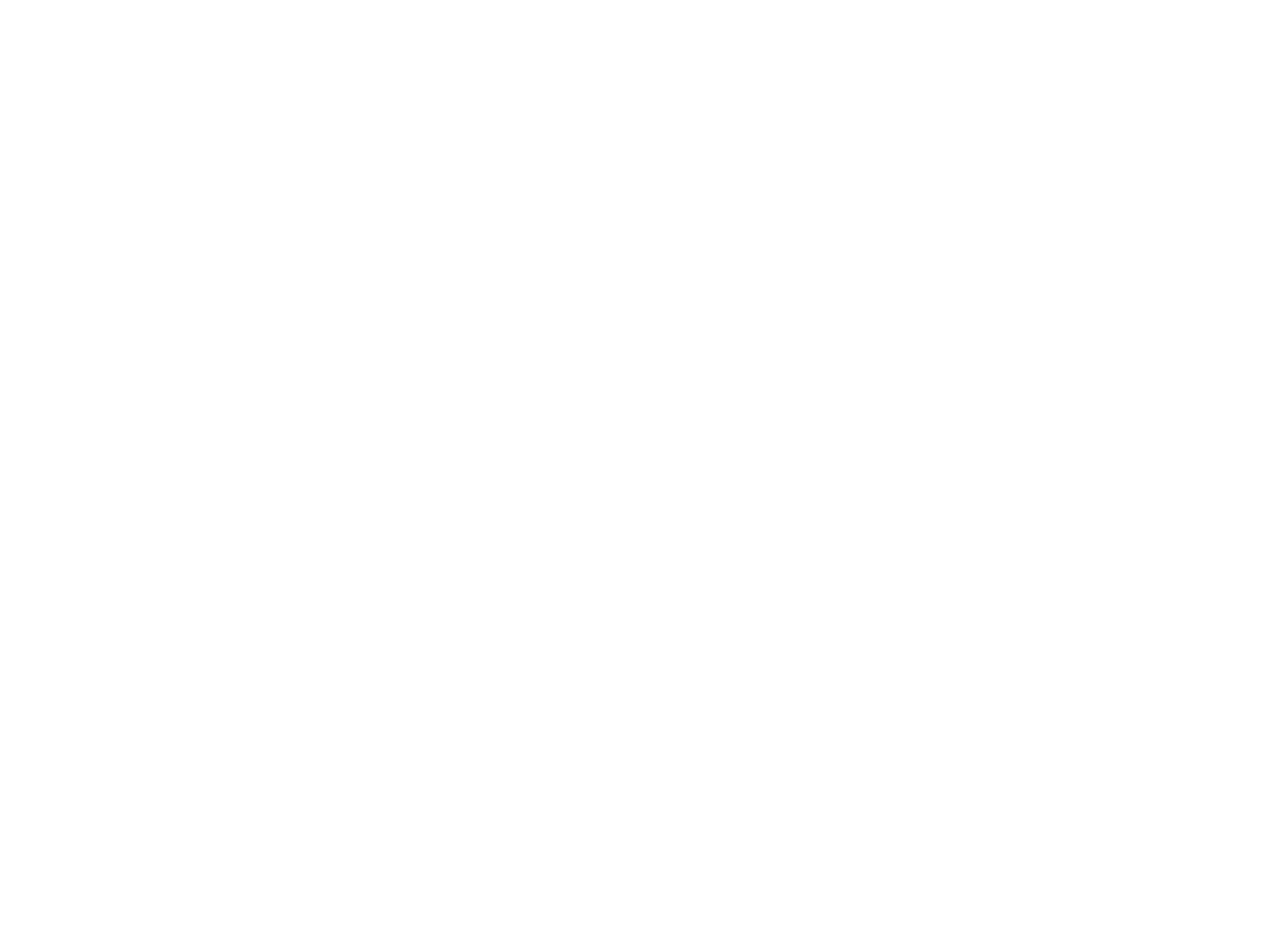
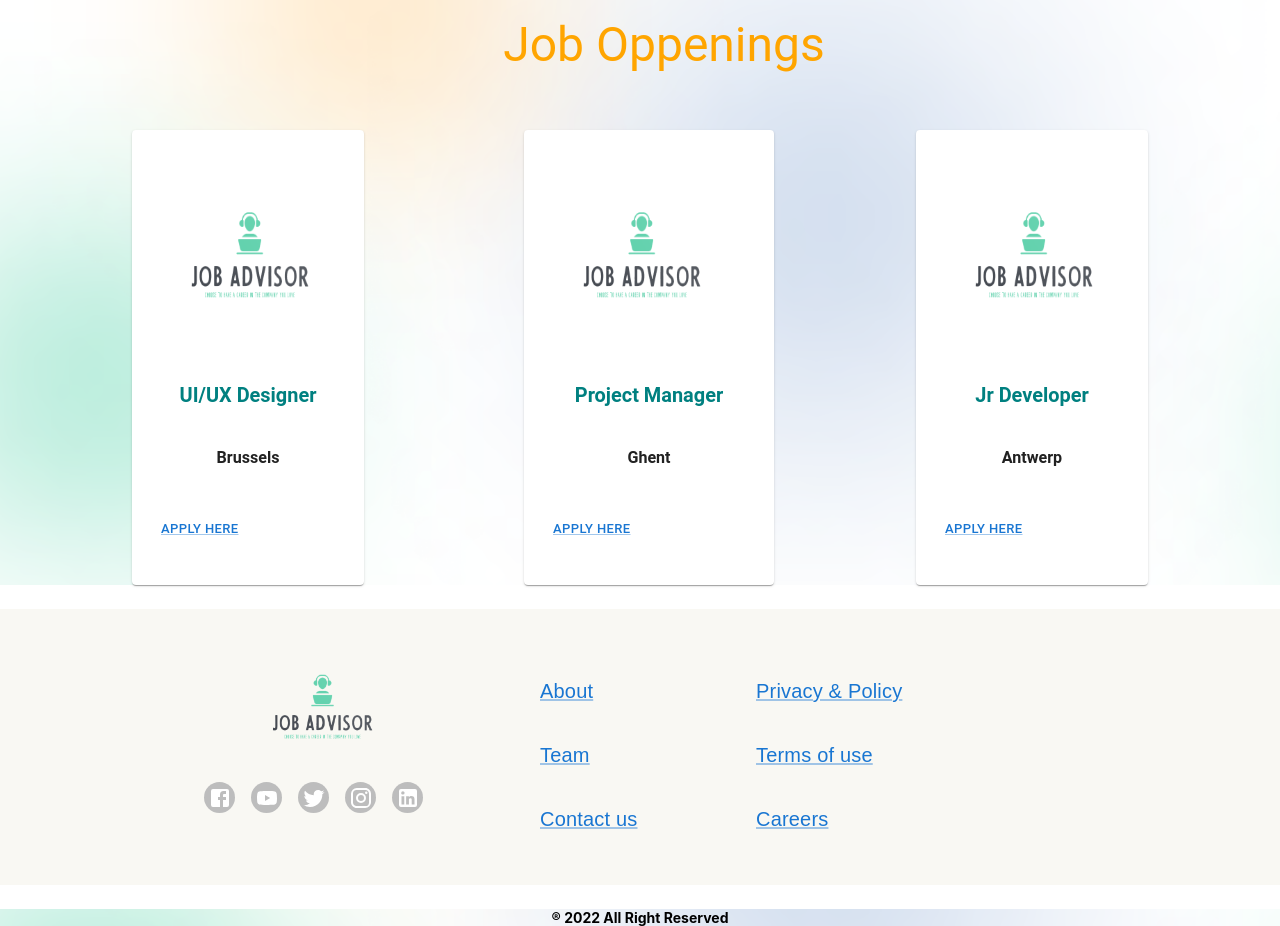
Before and after one commit to Job-Advisor-project/FrontEnd, a React (Create React App) app in the folder react/: page /careersPage in a window 1280 px wide. Before the commit this address had no page. Shown: the part 180-1106 px from the top of the page. Before the commit the page ends 800 px from the top, so only its background shows below. Built offline with nearby package versions, Linux system fonts and the light colour scheme.

Commit message:
careers added

```diff
--- a/react/src/App.js
+++ b/react/src/App.js
@@ -8,6 +8,7 @@ import SearchResult from "./pages/SearchResult";
 import ContactUs from "./pages/ContactUs";
 import Privacy from "./pages/Privacy";
 import TermsofUse from "./pages/TermsofUse";
+import CareersPage from "./pages/CareersPage";
 
 export default function App() {
   const [tag, setTag] = useState("work&life");
@@ -36,6 +37,7 @@ export default function App() {
           <Route path="/contact" element={<ContactUs />} />
           <Route path="/privacy" element={<Privacy />} />
           <Route path="/termsofUse" element={<TermsofUse />} />
+          <Route path="/careersPage" element={<CareersPage />} />
         </Routes>
       </Router>
     </div>
--- a/react/src/components/Careers.jsx
+++ b/react/src/components/Careers.jsx
@@ -1,7 +1,8 @@
 import { Grid, Box, Typography } from "@mui/material";
 import Card from "@mui/material/Card";
 import CardContent from "@mui/material/CardContent";
-import { Button, CardActionArea, CardActions } from "@mui/material";
+import { Button, CardActions } from "@mui/material";
+import { Link } from "@mui/material";
 
 export default function Careers() {
   return (
@@ -67,6 +68,13 @@ export default function Careers() {
                   align="center"
                 >
                   <h6>Brussels</h6>
+                  <CardActions>
+                    <Button size="small" color="primary">
+                      <Link href="mailto:jobadvisor2022@gmail.com">
+                        Apply here
+                      </Link>
+                    </Button>
+                  </CardActions>
                 </Typography>
               </CardContent>
             </Card>
@@ -101,6 +109,13 @@ export default function Careers() {
                   align="center"
                 >
                   <h6>Ghent</h6>
+                  <CardActions>
+                    <Button size="small" color="primary">
+                      <Link href="mailto:jobadvisor2022@gmail.com">
+                        Apply here
+                      </Link>
+                    </Button>
+                  </CardActions>
                 </Typography>
               </CardContent>
             </Card>
@@ -135,20 +150,17 @@ export default function Careers() {
                   align="center"
                 >
                   <h6>Antwerp</h6>
+                  <CardActions>
+                    <Button size="small" color="primary">
+                      <Link href="mailto:jobadvisor2022@gmail.com">
+                        Apply here
+                      </Link>
+                    </Button>
+                  </CardActions>
                 </Typography>
               </CardContent>
             </Card>
           </Grid>
-          <CardActions>
-            <Button
-              size="small"
-              color="primary"
-              target="_top"
-              rel="noopener noreferrer"
-            >
-              Apply here
-            </Button>
-          </CardActions>
         </div>
       </Grid>
     </Box>
--- a/react/src/components/Footer.jsx
+++ b/react/src/components/Footer.jsx
@@ -32,12 +32,12 @@ export default function Footer() {
       >
         <Grid container spacing={2} justifyContent="center">
           <Grid item md={6} lg={4}>
-            <Typography sx={{ ml: 15 }}>
+            <Typography sx={{ ml: 16 }}>
               <img
                 src="../assets/ja-logo.png"
                 alt="jobadvisorlogo"
                 width={170}
-                height={170}
+                height={150}
                 onClick={() => navigate("/")}
               />
             </Typography>
@@ -153,7 +153,7 @@ export default function Footer() {
                     },
                   }}
                 >
-                  <Link href="Careers">Careers</Link>
+                  <Link href="CareersPage">Careers</Link>
                 </Typography>
               </ListItemText>
             </List>
--- a/react/src/components/PrivacyPolicy.jsx
+++ b/react/src/components/PrivacyPolicy.jsx
@@ -34,6 +34,7 @@ export default function PrivacyPolicy() {
           style={{
             textAlign: "center",
             fontWeight: "700px",
+            marginBottom: "78px",
           }}
           gutterBottom
         >
@@ -41,18 +42,14 @@ export default function PrivacyPolicy() {
         </Typography>
         <Typography
           variant="subtitle1"
-          style={{ textAlign: "center", marginBottom: "78px" }}
+          style={{ textAlign: "center", marginBottom: "58px" }}
           gutterBottom
         >
           Your information is used to support you in your career.
           <br></br>
           Nothing more.Nothing less.
         </Typography>
-        <Typography
-          variant="paragrapgh"
-          style={{ textAlign: "center", marginBottom: "78px" }}
-          gutterBottom
-        >
+        <Typography variant="body1" style={{ textAlign: "left" }} gutterBottom>
           Our purpose is to help people live more fulfilling and productive
           working lives and help organisations succeed. We believe it’s
           important that you understand how your information is collected, used,
--- /dev/null
+++ b/react/src/pages/CareersPage.jsx
@@ -0,0 +1,13 @@
+import Header from "../components/Header";
+import Footer from "../components/Footer";
+import Careers from "../components/Careers";
+
+export default function CareersPage() {
+  return (
+    <>
+      <Header></Header>
+      <Careers></Careers>
+      <Footer></Footer>
+    </>
+  );
+}
```
